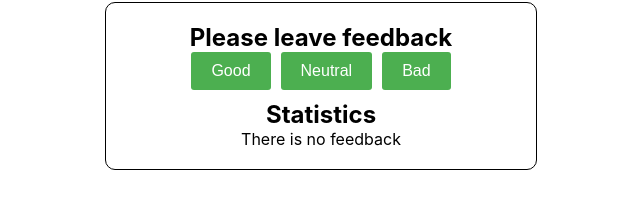
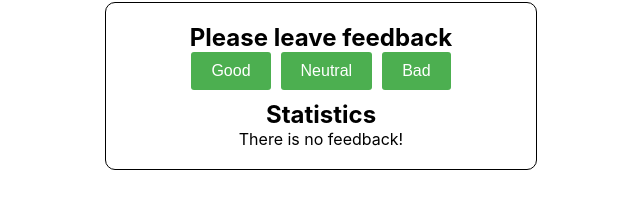
Before and after one commit to vndriy/goit-react-hw-04-feedback, a React (Create React App) app: page / in a window 1280 px wide. Shown: the part 98-306 px from the top of the page, without its empty margins (319-959 px from the left). Built offline with nearby package versions, Linux system fonts and the light colour scheme.

Commit message:
initial commit

```diff
--- a/src/components/App.jsx
+++ b/src/components/App.jsx
@@ -56,7 +56,7 @@ export class App extends Component {
               positivePercentage={this.countPositiveFeedbackPercentage()}
             />
           ) : (
-            <Notification message="There is no feedback" />
+            <Notification message="There is no feedback!" />
           )}
         </Section>
 
```
